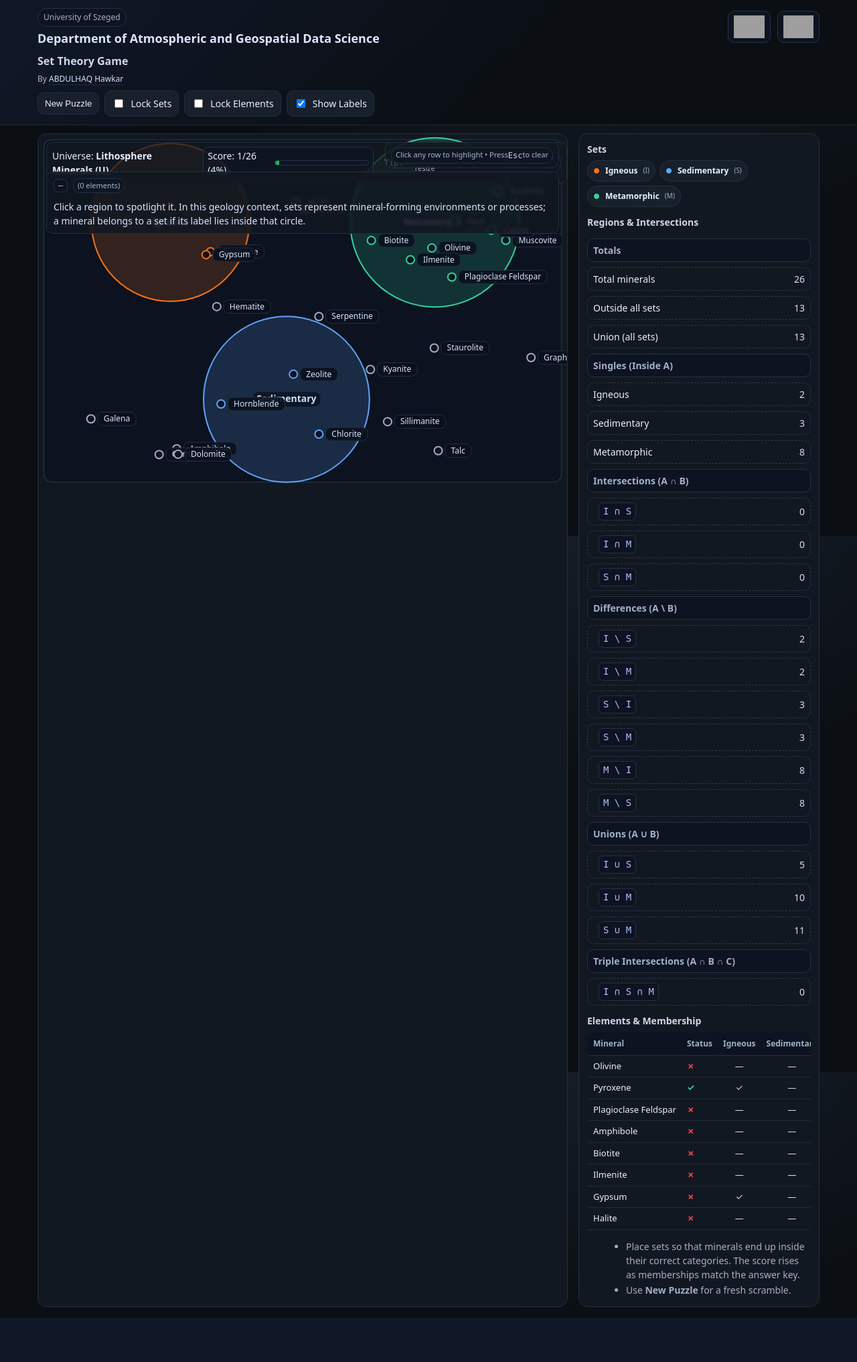
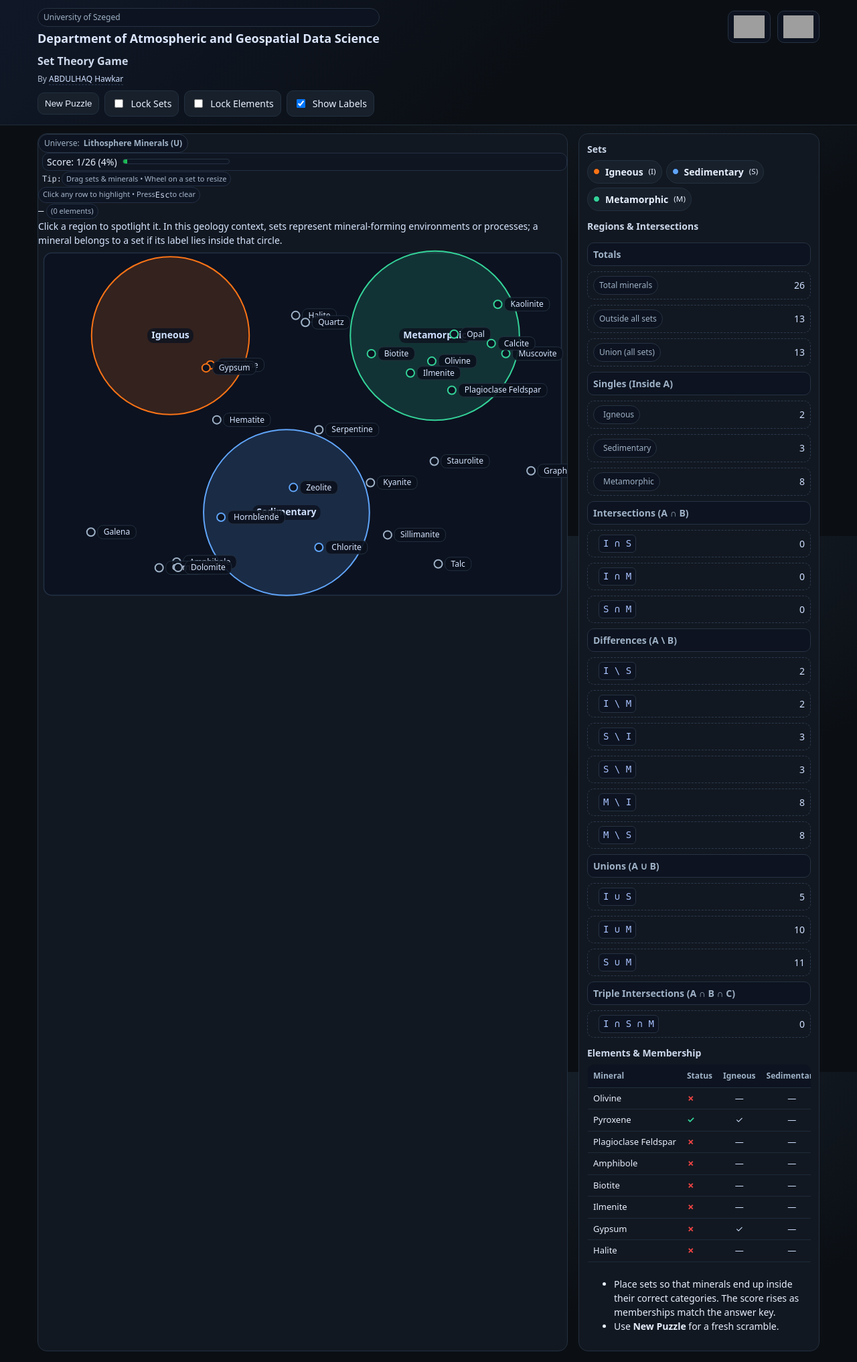
Before and after one commit to AIforimpact22/math1styear, a Flask app: page / in a window 1280 px wide. Shown: the whole page at 67% size. Before the commit the page ends 1967 px from the top, so only its background shows below. Run offline with Flask 3, Linux system fonts and the light colour scheme; grey boxes are pictures that could not be loaded.

Commit message:
Update index.html

```diff
--- a/templates/index.html
+++ b/templates/index.html
@@ -6,170 +6,85 @@
   <meta name="viewport" content="width=device-width,initial-scale=1" />
   <style>
     :root{
-      --bg: #0b0f14;
-      --card:#121821;
-      --ink:#e8f0ff;
-      --muted:#9fb2c7;
-      --good:#34d399;
-      --bad:#ef4444;
+      --bg:#0b0f14; --card:#121821; --ink:#e8f0ff; --muted:#9fb2c7;
+      --good:#34d399; --bad:#ef4444;
     }
-    *{ box-sizing: border-box; }
-    html, body { height: 100%; }
+    *{ box-sizing:border-box; }
+    html,body{ height:100%; }
     body{
-      margin:0;
-      background: radial-gradient(1200px 800px at 70% -10%, #17202b 0%, var(--bg) 55%) no-repeat fixed;
-      color: var(--ink);
-      font: 14px/1.5 system-ui, -apple-system, Segoe UI, Roboto, Arial, "Apple Color Emoji","Segoe UI Emoji";
+      margin:0; background:radial-gradient(1200px 800px at 70% -10%, #17202b 0%, var(--bg) 55%) fixed;
+      color:var(--ink); font:14px/1.5 system-ui, -apple-system, Segoe UI, Roboto, Arial;
     }
 
-    header{
-      position: sticky; top: 0; z-index: 30;
-      background: linear-gradient(135deg, #101828 0%, #0b0f14 60%);
-      border-bottom: 1px solid #1f2a36;
-    }
-    .wrap{ max-width: 1200px; margin: 0 auto; padding: 12px 16px; }
-    .header-top{
-      display: flex; align-items: center; justify-content: space-between;
-      gap: 16px; flex-wrap: wrap;
-    }
-    .title{ display:flex; flex-direction:column; gap:6px; min-width: 260px; }
-    .title .badge{
+    header{ position:sticky; top:0; z-index:30; background:linear-gradient(135deg,#101828 0%,#0b0f14 60%); border-bottom:1px solid #1f2a36; }
+    .wrap{ max-width:1200px; margin:0 auto; padding:12px 16px; }
+
+    .header-top{ display:flex; align-items:center; justify-content:space-between; gap:16px; flex-wrap:wrap; }
+    .title{ display:flex; flex-direction:column; gap:6px; min-width:260px; }
+    .badge{
       display:inline-flex; gap:6px; align-items:center; padding:4px 8px; border-radius:999px;
       background:#0d1320; border:1px solid #263243; font-size:12px; color:#9fb2c7;
-      width: fit-content;
     }
     .title h1{ font-size:18px; line-height:1.25; margin:0; font-weight:700; color:#dbe6ff; }
     header h2{ margin:10px 0 6px; font-size:16px; font-weight:600; color:#cbd7ea; }
 
     .logo-row{ display:flex; align-items:center; gap:10px; }
-    .logo-chip{
-      display:inline-flex; align-items:center; justify-content:center;
-      background:#0d1320; border:1px solid #263243; border-radius:10px;
-      padding:6px 8px;
-    }
+    .logo-chip{ display:inline-flex; align-items:center; justify-content:center; background:#0d1320; border:1px solid #263243; border-radius:10px; padding:6px 8px; }
     .logo-chip img{ display:block; height:34px; width:auto; }
 
-    .byline{
-      margin: 0 0 8px;
-      color: #a9b8cc;
-      font-size: 12px;
-    }
-    .byline a{
-      color: #cfe0ff;
-      text-decoration: none;
-      border-bottom: 1px dashed #2a3a52;
-    }
-    .byline a:hover{ color:#ffffff; border-bottom-color:#5f7aa1; }
+    .byline{ margin:0 0 8px; color:#a9b8cc; font-size:12px; }
+    .byline a{ color:#cfe0ff; text-decoration:none; border-bottom:1px dashed #2a3a52; }
+    .byline a:hover{ color:#fff; border-bottom-color:#5f7aa1; }
 
-    /* Controls (child injects) */
-    .controls{
-      display:flex; gap:8px; flex-wrap:wrap; align-items:center;
-      margin-top: 6px;
-    }
-    .btn, .chip, label.switch{
-      display:inline-flex; align-items:center; gap:8px;
-      background: #17202b; color: var(--ink); border:1px solid #233040;
-      padding: 8px 10px; border-radius:10px; cursor:pointer; user-select:none;
+    .controls{ display:flex; gap:8px; flex-wrap:wrap; align-items:center; margin-top:6px; }
+    .btn, label.switch{
+      display:inline-flex; align-items:center; gap:8px; background:#17202b; color:var(--ink);
+      border:1px solid #233040; padding:8px 10px; border-radius:10px; cursor:pointer; user-select:none;
     }
     .btn:hover{ border-color:#2b3a4f; background:#0f141c; }
-    .btn:active{ transform: translateY(1px); }
-    .chip{ font-size:12px; padding:6px 8px; border-radius:999px; }
-    .chip .dot{ width:10px; height:10px; border-radius:50%; display:inline-block; border:1px solid #0e1523; }
-    .chip small{ color: var(--muted); }
-    .pill{
-      display:inline-flex; padding:2px 6px; border-radius:999px; border:1px solid #223045; background:#0e1523; font-size:11px; color:#a7b8cc;
+    .pill{ display:inline-flex; padding:2px 6px; border-radius:999px; border:1px solid #223045; background:#0e1523; font-size:11px; color:#a7b8cc; }
+    .kbd{ font-family:ui-monospace, SFMono-Regular, Menlo, Consolas, "Liberation Mono", monospace; font-size:12px; color:#cbd7ea; }
+
+    main{ display:grid; grid-template-columns:1fr 360px; gap:16px; max-width:1200px; margin:12px auto; padding:0 16px 16px; }
+    @media (max-width:980px){ main{ grid-template-columns:1fr; } }
+
+    /* Info panel is ABOVE the stage */
+    .info-panel{
+      background:var(--card); border:1px solid #233040; border-radius:14px; padding:10px; display:grid; gap:6px;
     }
+    .info-row{ display:flex; align-items:center; gap:10px; flex-wrap:wrap; }
+    .info-text{ color:#d7e6ff; }
+    .info-list{ display:flex; gap:6px; flex-wrap:wrap; max-height:64px; overflow:auto; }
+    .tag{ display:inline-flex; padding:2px 6px; border-radius:999px; border:1px solid #263243; background:#0e1523; font-size:12px; color:#cfe0ff; }
 
-    /* Layout */
-    main{
-      display:grid; grid-template-columns: 1fr 360px; gap:16px;
-      max-width: 1200px; margin: 12px auto; padding: 0 16px 16px;
-    }
-    @media (max-width: 980px){ main{ grid-template-columns: 1fr; } }
-
-    .canvas-card{ position: relative; background: var(--card); border:1px solid #233040; border-radius:14px; overflow:hidden; min-height: 66vh; }
+    /* Stage: ONLY canvas inside this card */
+    .canvas-card{ background:var(--card); border:1px solid #233040; border-radius:14px; overflow:hidden; min-height:66vh; }
     canvas{ width:100%; height:66vh; display:block; }
 
-    .canvas-head{
-      position:absolute; left:12px; top:12px; display:flex; gap:10px; align-items:center; z-index:5;
-      background: rgba(18,24,33,0.75); border:1px solid #233040; padding:6px 8px; border-radius:10px;
-    }
-    .canvas-hint{
-      position:absolute; right:12px; top:12px; z-index:5;
-      background: rgba(18,24,33,0.75); border:1px solid #233040; padding:6px 8px; border-radius:10px; color:#cfd8e3;
-    }
-    .hl-chip{
-      position:absolute; left:12px; bottom:12px; z-index:6;
-      background: rgba(18,24,33,0.9); border:1px solid #705e20; padding:8px 10px; border-radius:10px;
-      box-shadow: 0 0 0 2px rgba(255,213,74,0.2) inset;
-      color:#ffeaa0; font-weight:600; max-width: calc(100% - 24px);
-    }
+    /* Score (green loading) */
+    .score{ display:flex; align-items:center; gap:8px; padding:2px 6px; border-radius:10px; background:rgba(14,21,35,0.6); border:1px solid #223045; }
+    .score .bar{ width:160px; height:8px; border:1px solid #263243; background:#0e1523; border-radius:999px; overflow:hidden; }
+    .score .fill{ height:100%; width:0%; background:linear-gradient(90deg,#16a34a,#22c55e); }
 
-    /* TOP info bar (replaces bottom panel) */
-    .info-bar{
-      position:absolute; left:12px; right:12px; top:56px; z-index:6;
-      display:flex; gap:10px; align-items:flex-start; flex-wrap:wrap;
-      background: rgba(18,24,33,0.85); border:1px solid #233040; border-radius:10px; padding:8px 10px;
-      backdrop-filter: blur(2px);
-    }
-    .info-bar code{
-      background:#0d1320; border:1px solid #263243; padding:2px 6px; border-radius:6px; color:#a9c3ff; font-size:12px;
-    }
-    .info-bar .pill{ margin-left:4px; }
-    .info-text{ color:#d7e6ff; }
-    .info-list{ display:flex; gap:6px; flex-wrap:wrap; max-height:64px; overflow:auto; }
-    .info-list .tag{
-      display:inline-flex; padding:2px 6px; border-radius:999px; border:1px solid #263243; background:#0e1523; font-size:12px; color:#cfe0ff;
-    }
-
-    /* Score (green loading) */
-    .score{
-      display:flex; align-items:center; gap:8px;
-      padding:2px 6px; border-radius:10px; background: rgba(14,21,35,0.6); border:1px solid #223045;
-    }
-    .score .bar{
-      width:160px; height:8px; border:1px solid #263243; background:#0e1523; border-radius:999px; overflow:hidden;
-    }
-    .score .fill{ height:100%; width:0%; background: linear-gradient(90deg, #16a34a, #22c55e); }
-
-    aside{
-      background: var(--card);
-      border:1px solid #233040; border-radius:14px; padding:12px;
-      display:flex; flex-direction:column; gap:12px; min-height: 66vh; /* no grid-row span -> no empty gap */
-    }
+    aside{ background:var(--card); border:1px solid #233040; border-radius:14px; padding:12px; display:flex; flex-direction:column; gap:12px; min-height:66vh; }
     aside h2{ font-size:14px; margin:0 0 6px; color:#cbd7ea; }
+    .chip{ display:inline-flex; align-items:center; gap:8px; background:#17202b; color:var(--ink); border:1px solid #233040; padding:6px 8px; border-radius:999px; }
+    .chip .dot{ width:10px; height:10px; border-radius:50%; display:inline-block; border:1px solid #0e1523; }
 
     .summary{ display:grid; gap:8px; }
-    .summary .row{
-      display:flex; align-items:center; justify-content:space-between; gap:10px;
-      padding:6px 8px; border:1px dashed #2a394e; border-radius:10px; cursor:pointer;
-      transition: background 0.15s ease, border-color 0.15s ease;
-    }
+    .summary .row{ display:flex; align-items:center; justify-content:space-between; gap:10px; padding:6px 8px; border:1px dashed #2a394e; border-radius:10px; cursor:pointer; transition:background .15s, border-color .15s; }
     .summary .row:hover{ background:#0f141c; }
+    .row.subhead{ cursor:default; background:#0d1320; border:1px solid #263243; color:#9fb2c7; font-weight:600; justify-content:flex-start; }
     .summary .row .lhs{ display:flex; align-items:center; gap:8px; }
-    .summary .row code{
-      background:#0d1320; border:1px solid #263243; padding:2px 6px; border-radius:6px; color:#a9c3ff;
-    }
-    .row.subhead{ cursor:default; background:#0d1320; border:1px solid #263243; color:#9fb2c7; font-weight:600; justify-content:flex-start; }
-    .row.selected{ border-color: rgba(255,213,74,0.9); background: rgba(255,213,74,0.10); }
-    .k{ text-align:center; font-variant-numeric: tabular-nums; color:#cfe0ff; }
+    .summary .row code{ background:#0d1320; border:1px solid #263243; padding:2px 6px; border-radius:6px; color:#a9c3ff; }
+    .row.selected{ border-color:rgba(255,213,74,0.9); background:rgba(255,213,74,0.1); }
+    .k{ text-align:center; font-variant-numeric:tabular-nums; color:#cfe0ff; }
 
-    table{ width:100%; border-collapse: collapse; border:1px solid #233040; border-radius: 10px; overflow:hidden; }
+    table{ width:100%; border-collapse:collapse; border:1px solid #233040; border-radius:10px; overflow:hidden; }
     thead th{ background:#0d1320; color:#9fb2c7; font-weight:600; font-size:12px; padding:8px; text-align:left; border-bottom:1px solid #233040; }
     tbody td{ border-bottom:1px solid #1e2a3a; padding:6px 8px; font-size:13px; white-space:nowrap; text-overflow:ellipsis; overflow:hidden; }
     tbody tr:hover{ background:#0f141c; }
-
-    .ok{ color: var(--good); font-weight: 700; }
-    .bad{ color: var(--bad); font-weight: 700; }
-
-    .kbd{ font-family: ui-monospace, SFMono-Regular, Menlo, Consolas, "Liberation Mono", monospace; font-size:12px; color:#cbd7ea; }
-    .help-list{ margin:6px 0 0 18px; color:var(--muted); }
-    .help-list li{ margin:2px 0; }
-
-    /* Reserve some top padding on the canvas so the info-bar doesn't overlap labels too much on mobile */
-    @media (max-width: 600px){
-      .info-bar{ top: 64px; }
-    }
+    .ok{ color:var(--good); font-weight:700; } .bad{ color:var(--bad); font-weight:700; }
   </style>
 </head>
 <body>
@@ -182,20 +97,15 @@
       </div>
       <div class="logo-row" aria-label="Department and University logos">
         <span class="logo-chip" title="Department logo">
-          <img src="https://geosci.u-szeged.hu/site/upload/2024/10/logo_v2_2_64x55.png"
-               alt="Department of Atmospheric and Geospatial Data Science logo" />
+          <img src="https://geosci.u-szeged.hu/site/upload/2024/10/logo_v2_2_64x55.png" alt="Department of Atmospheric and Geospatial Data Science logo" />
         </span>
         <span class="logo-chip" title="SZTE logo">
-          <img src="https://u-szeged.hu/site/design3/img/szte_logo_en.jpg"
-               alt="University of Szeged logo (English)" />
+          <img src="https://u-szeged.hu/site/design3/img/szte_logo_en.jpg" alt="University of Szeged logo (English)" />
         </span>
       </div>
     </div>
-
     <h2>Set Theory Game</h2>
-    <div class="byline">
-      By <a href="https://www.linkedin.com/in/habdulhaq/" target="_blank" rel="noopener noreferrer">ABDULHAQ Hawkar</a>
-    </div>
+    <div class="byline">By <a href="https://www.linkedin.com/in/habdulhaq/" target="_blank" rel="noopener noreferrer">ABDULHAQ Hawkar</a></div>
 
     {% block controls %}{% endblock %}
   </div>
```
